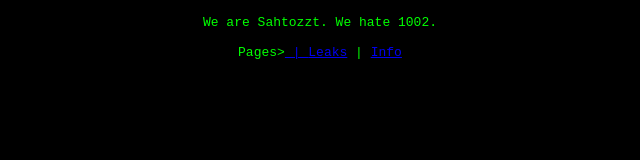
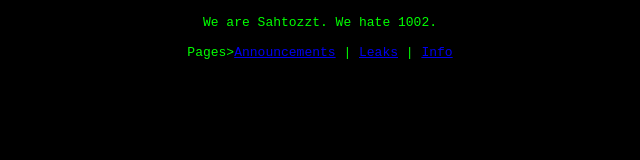
Before and after one commit to Sahtozzt/sahtozzt.github.io, a plain HTML site: page index.html in a window 1280 px wide. Shown: the whole page, without its empty margins (320-960 px from the left). Drawn offline with Linux system fonts and the light colour scheme.

Commit message:
Update index.html

```diff
--- a/index.html
+++ b/index.html
@@ -16,7 +16,7 @@
 <pre>
 We are Sahtozzt. We hate 1002.
 
-Pages><a href="/Announcements.html"<Announcements</a> | <a href="/Leaks.html">Leaks</a> | <a href="Info.html">Info</a>
+Pages><a href="/Announcements.html">Announcements</a> | <a href="/Leaks.html">Leaks</a> | <a href="Info.html">Info</a>
 
 
 </body></html>
```
